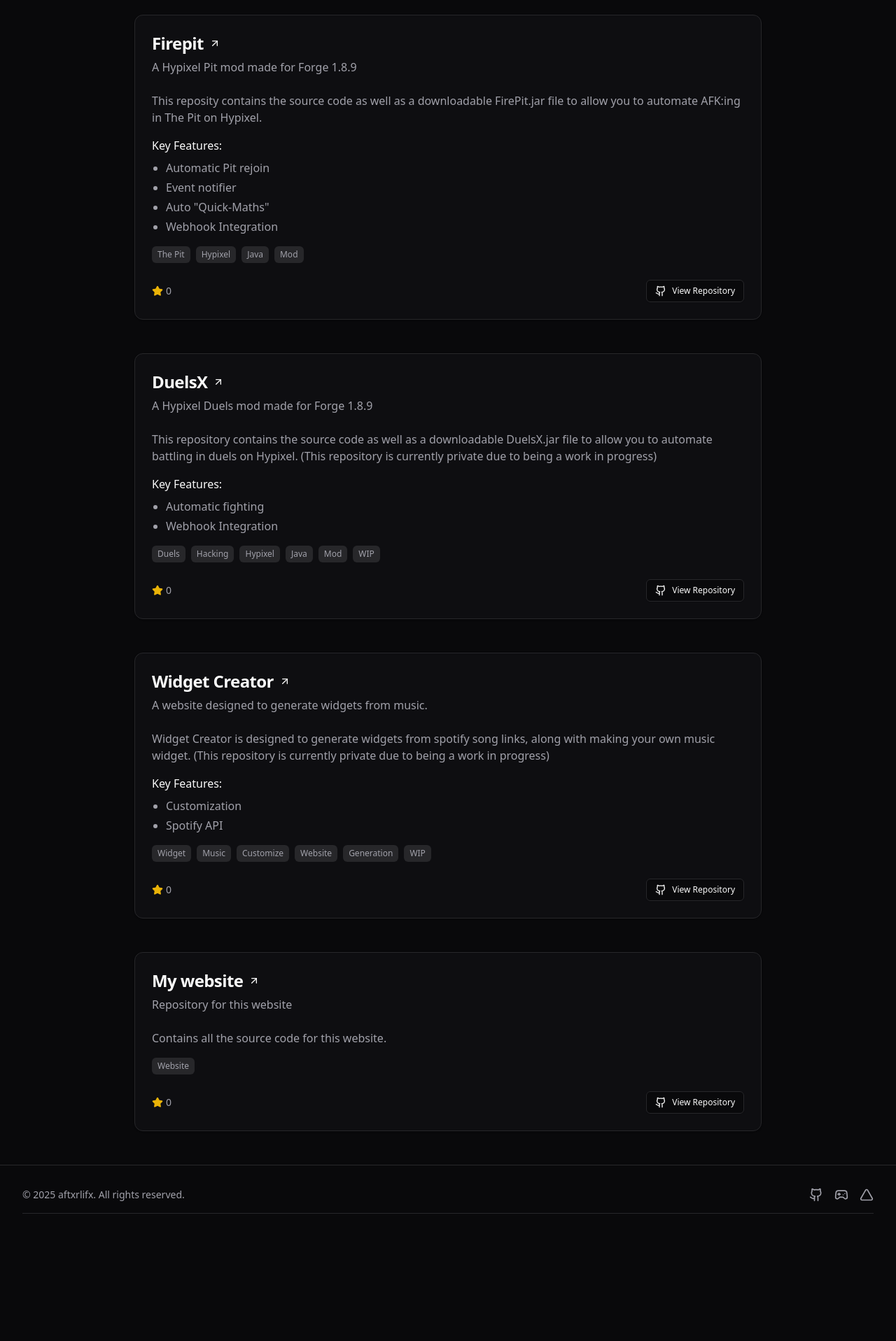
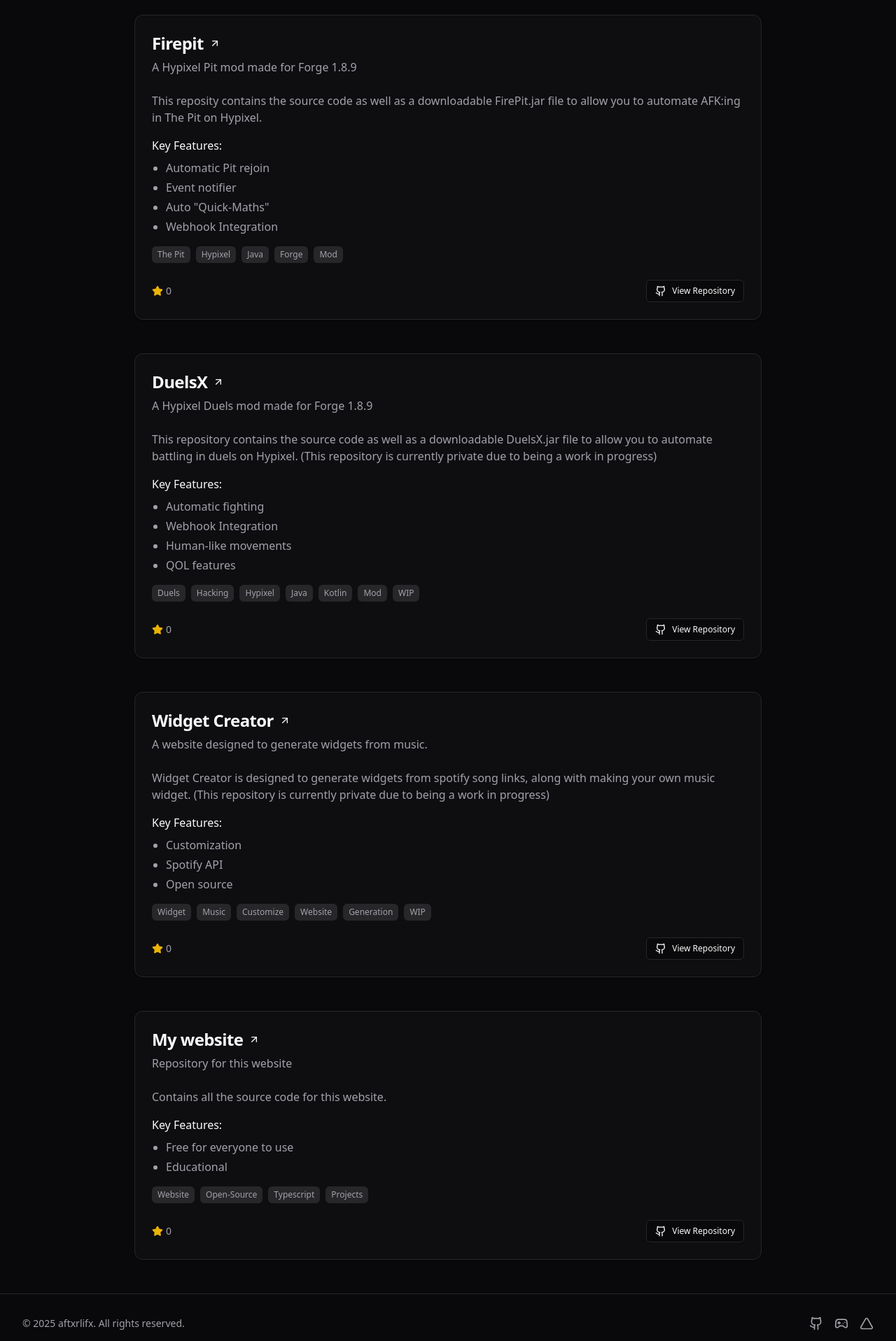
Before and after one commit to its-Jaxx/its-Jaxx-web, a Next.js app: page /projects in a window 1280 px wide. Shown: the part 259-2176 px from the top of the page at 70% size. Before the commit the page ends 2042 px from the top, so only its background shows below. Built offline with nearby package versions, Linux system fonts and the light colour scheme; no server answers.

Commit message:
Minor changes
Minor changes, mostly just filling in, and bettering.

```diff
--- a/src/app/projects/page.tsx
+++ b/src/app/projects/page.tsx
@@ -20,9 +20,9 @@ const projects = [
       "Auto \"Quick-Maths\"",
       "Webhook Integration"
     ],
-    link: "https://github.com/its-Jaxx/Firepit",
+    link: "https://github.com/its-Jaxx/Firepit/releases/tag/V1.0.0",
     fallbackStars: 0,
-    tags: ["The Pit", "Hypixel", "Java", "Mod"]
+    tags: ["The Pit", "Hypixel", "Java", "Forge", "Mod"]
   },
   {
     id: "duelsx",
@@ -31,11 +31,13 @@ const projects = [
     longDescription: "This repository contains the source code as well as a downloadable DuelsX.jar file to allow you to automate battling in duels on Hypixel. (This repository is currently private due to being a work in progress)",
     features: [
       "Automatic fighting",
-      "Webhook Integration"
+      "Webhook Integration",
+      "Human-like movements",
+      "QOL features"
     ],
     link: "https://github.com/its-Jaxx/duels-x",
     fallbackStars: 0,
-    tags: ["Duels", "Hacking", "Hypixel", "Java", "Mod", "WIP"]
+    tags: ["Duels", "Hacking", "Hypixel", "Java", "Kotlin", "Mod", "WIP"]
   },
   {
     id: "widget-creator",
@@ -44,7 +46,8 @@ const projects = [
     longDescription: "Widget Creator is designed to generate widgets from spotify song links, along with making your own music widget. (This repository is currently private due to being a work in progress)",
     features: [
       "Customization",
-      "Spotify API"
+      "Spotify API",
+      "Open source"
     ],
     link: "https://github.com/its-Jaxx/widget-creator",
     fallbackStars: 0,
@@ -55,9 +58,13 @@ const projects = [
     title: "My website",
     description: "Repository for this website",
     longDescription: "Contains all the source code for this website.",
+    features: [
+      "Free for everyone to use",
+      "Educational"
+    ],
     link: "https://github.com/its-Jaxx/its-Jaxx-web",
     fallbackStars: 0,
-    tags: ["Website"]
+    tags: ["Website", "Open-Source", "Typescript", "Projects"]
   }
 ];
 
```
